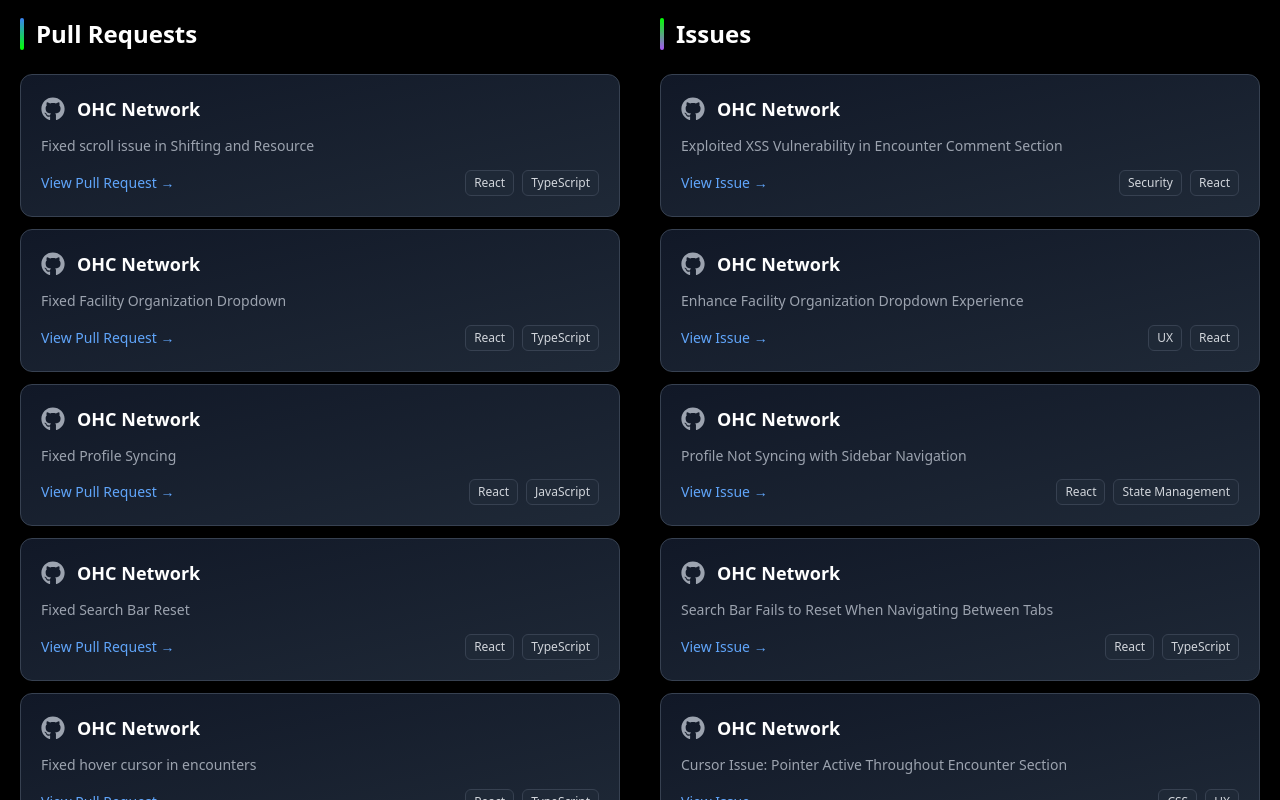
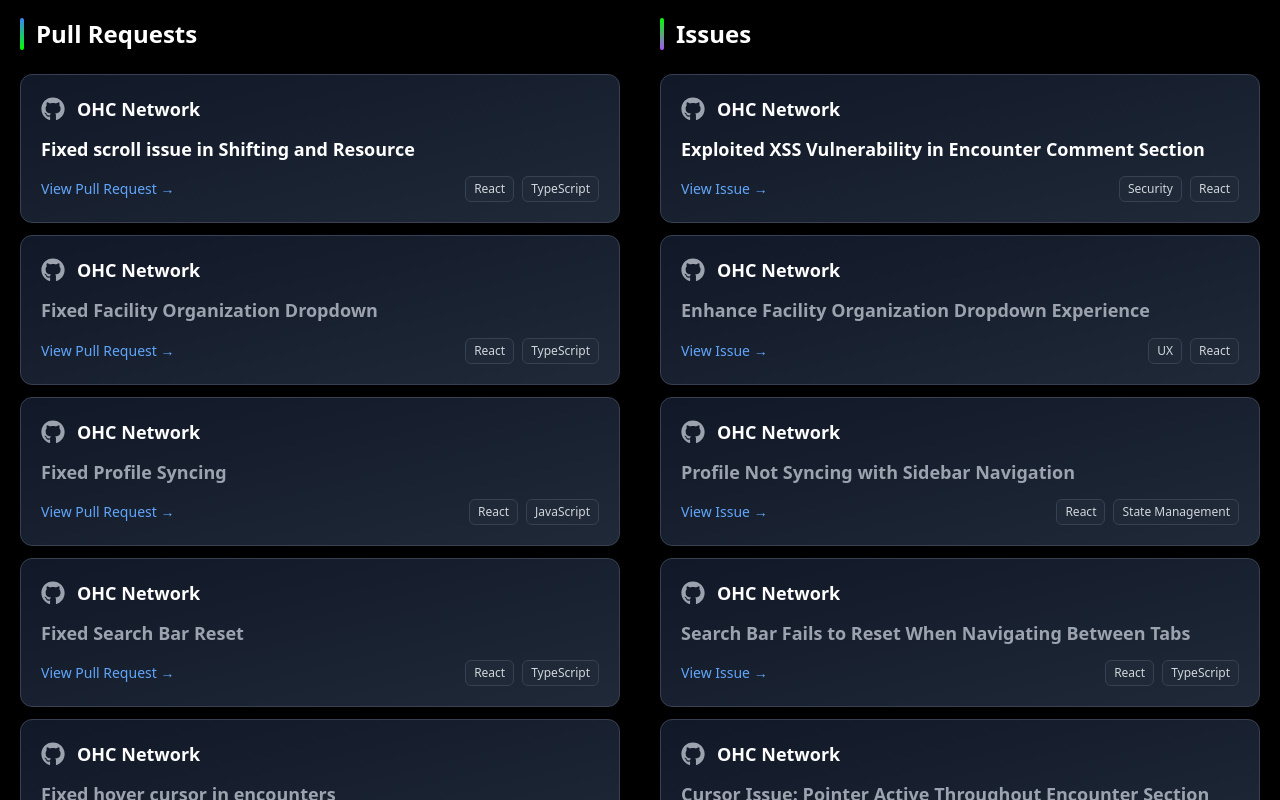
Before and after one commit to Jeffrin2005/Portfolio, a React (Create React App) app: page / in a window 1280 px wide. Shown: the part 1360-2160 px from the top of the page. Built offline with nearby package versions, Linux system fonts and the light colour scheme.

Commit message:
4rth commit

```diff
--- a/src/components/OpenSourceContributions.jsx
+++ b/src/components/OpenSourceContributions.jsx
@@ -5,31 +5,31 @@ const OpenSourceContributions = () => {
   const pullRequests = [
     {
       organization: "OHC Network",
-      description: "Fixed scroll issue in Shifting and Resource",
+      description: <b style={{ color: '#FFFFFF', fontSize: '18px' }}  >Fixed scroll issue in Shifting and Resource</b>,
       link: "https://github.com/ohcnetwork/care_fe/pull/10104",
       techStack: ["React", "TypeScript"]
     },
     {
       organization: "OHC Network",
-      description: "Fixed Facility Organization Dropdown",
+      description: <b style={{ fontSize: '18px' }}  >Fixed Facility Organization Dropdown</b>,
       link: "https://github.com/ohcnetwork/care_fe/pull/10104",
       techStack: ["React", "TypeScript"]
     },
     {
       organization: "OHC Network",
-      description: "Fixed Profile Syncing",
+      description: <b style={{ fontSize: '18px' }}  >Fixed Profile Syncing</b>,
       link: "https://github.com/ohcnetwork/care_fe/pull/9994",
       techStack: ["React", "JavaScript"]
     },
     {
       organization: "OHC Network",
-      description: "Fixed Search Bar Reset",
+      description: <b style={{ fontSize: '18px' }}  >Fixed Search Bar Reset</b>,
       link: "https://github.com/ohcnetwork/care_fe/pull/9867",
       techStack: ["React", "TypeScript"]
     },
     {
       organization: "OHC Network",
-      description: "Fixed hover cursor in encounters",
+      description: <b style={{ fontSize: '18px' }}  >Fixed hover cursor in encounters</b>,
       link: "https://github.com/ohcnetwork/care_fe/pull/9891",
       techStack: ["React", "TypeScript"]
     }
@@ -38,31 +38,32 @@ const OpenSourceContributions = () => {
   const issues = [
     {
       organization: "OHC Network",
-      description: "Exploited XSS Vulnerability in Encounter Comment Section",
+      description: <b style={{ color: '#FFFFFF', fontSize: '18px' }}>Exploited XSS Vulnerability in Encounter Comment Section</b>,
+
       link: "https://github.com/ohcnetwork/care_fe/issues/10430",
       techStack: ["Security", "React"]
     },
     {
       organization: "OHC Network",
-      description: "Enhance Facility Organization Dropdown Experience",
+      description: <b style={{ fontSize: '18px' }}  >Enhance Facility Organization Dropdown Experience</b>,
       link: "https://github.com/ohcnetwork/care_fe/issues/10060",
       techStack: ["UX", "React"]
     },
     {
       organization: "OHC Network",
-      description: "Profile Not Syncing with Sidebar Navigation",
+      description: <b style={{ fontSize: '18px' }}  >Profile Not Syncing with Sidebar Navigation</b>,
       link: "https://github.com/ohcnetwork/care_fe/issues/9960",
       techStack: ["React", "State Management"]
     },
     {
       organization: "OHC Network",
-      description: "Search Bar Fails to Reset When Navigating Between Tabs",
+      description: <b style={{ fontSize: '18px' }}  >Search Bar Fails to Reset When Navigating Between Tabs</b>,
       link: "https://github.com/ohcnetwork/care_fe/issues/9845",
       techStack: ["React", "TypeScript"]
     },
     {
       organization: "OHC Network",
-      description: "Cursor Issue: Pointer Active Throughout Encounter Section",
+      description: <b style={{ fontSize: '18px' }}  >Cursor Issue: Pointer Active Throughout Encounter Section</b>,
       link: "https://github.com/ohcnetwork/care_fe/issues/9886",
       techStack: ["CSS", "UX"]
     }
```
